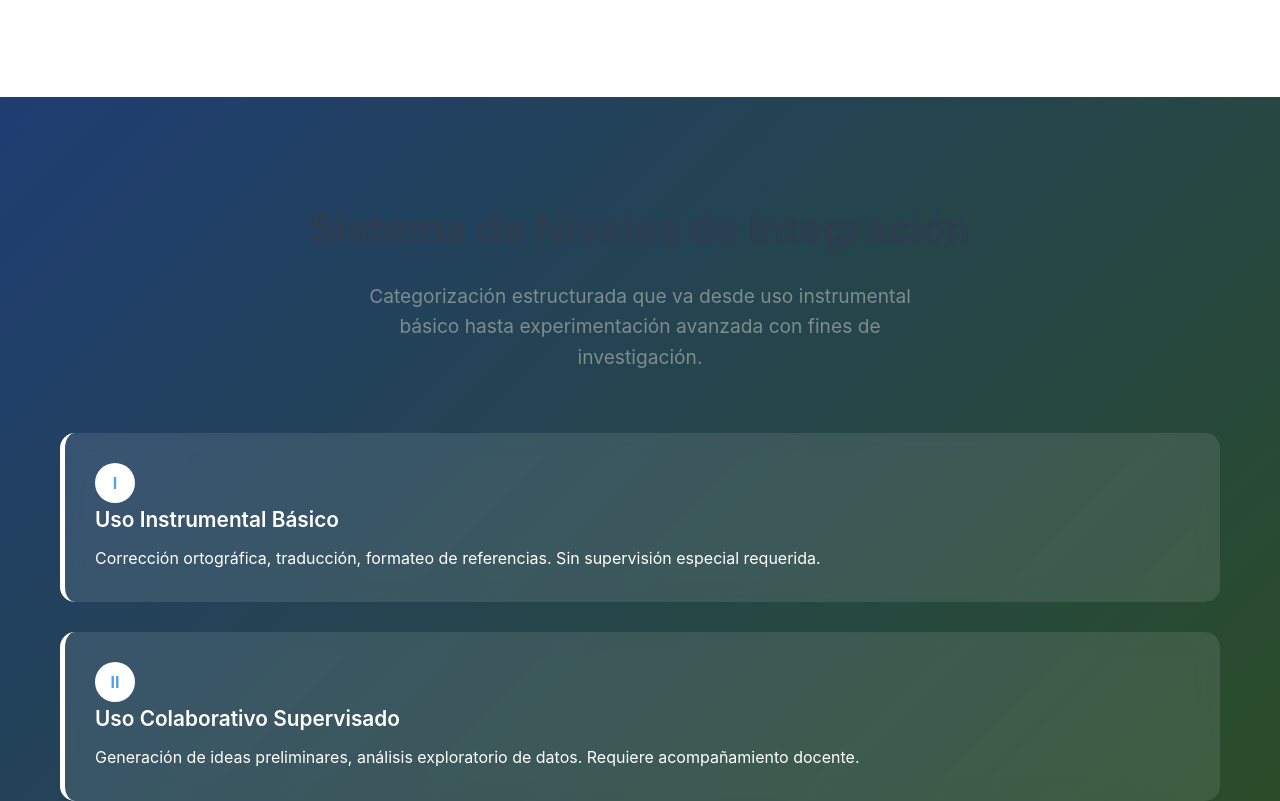
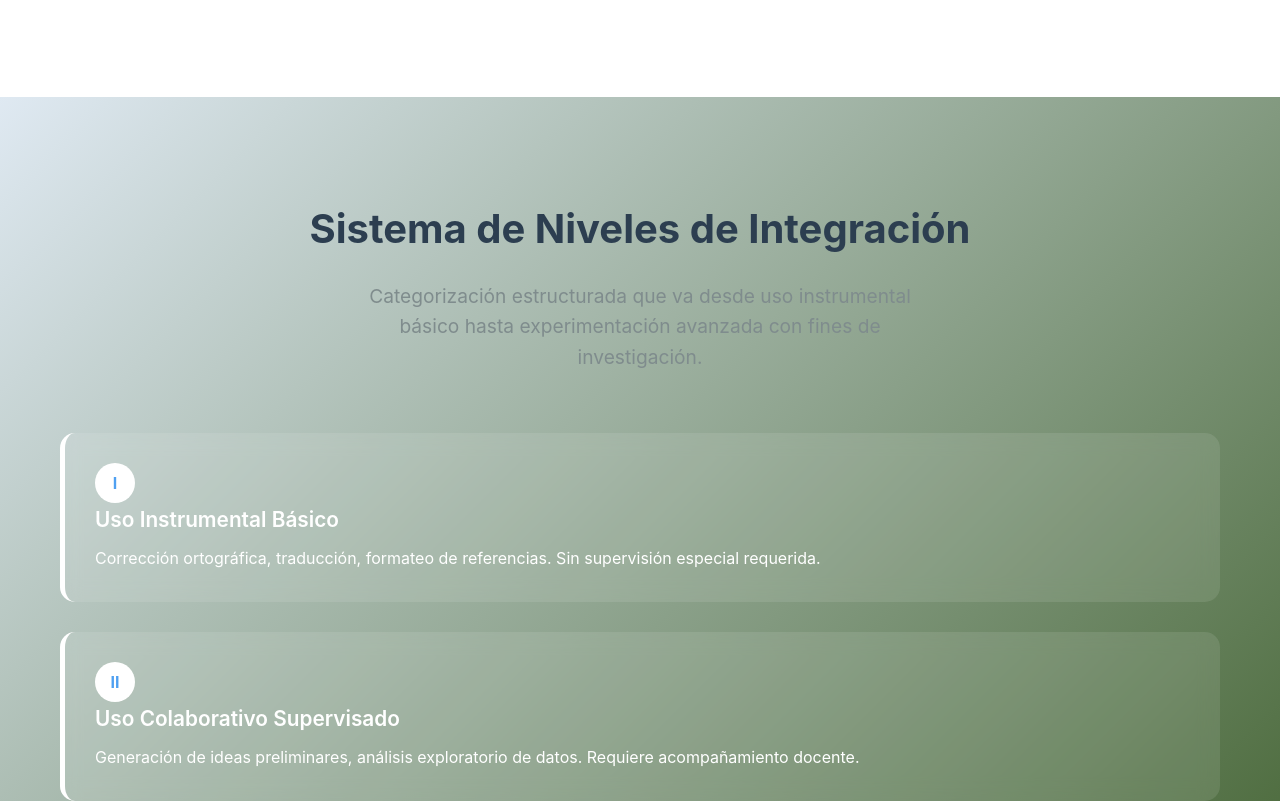
Before and after one commit to cpiraquive/propuestaUPN.github.io, a plain HTML site: page index.html in a window 1280 px wide. Shown: the part 2158-2959 px from the top of the page. Drawn offline with Linux system fonts and the light colour scheme.

Commit message:
Update index.html

```diff
--- a/index.html
+++ b/index.html
@@ -245,7 +245,7 @@
         /* Levels Section */
         .levels {
             padding: 100px 0;
-            background: linear-gradient(135deg, #1f3d72 0%, #2d5016 100%);
+            background: linear-gradient(135deg, #DFE9F2 0%, #2d5016 100%);
             color: white;
         }
 
```
